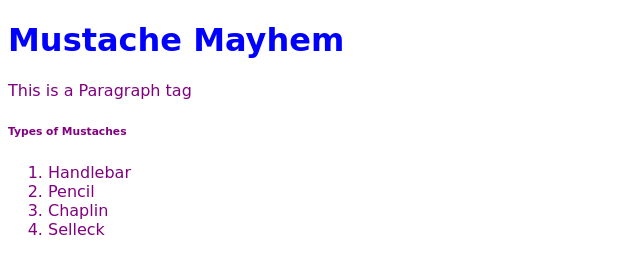
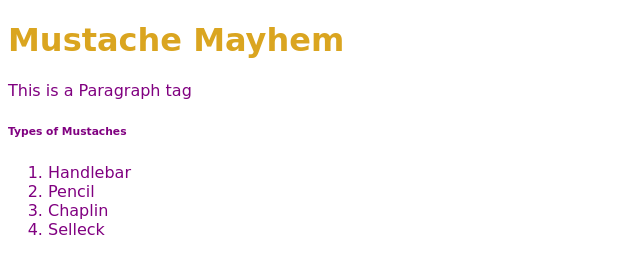
Before and after one commit to TechChris/techchris.github.io, a plain HTML site: page index.html in a window 1280 px wide. Shown: the top 255 px of the page, without its empty margins (0-640 px from the left). Drawn offline with Linux system fonts and the light colour scheme.

Commit message:
Update main.css

```diff
--- a/main.css
+++ b/main.css
@@ -4,7 +4,7 @@ body {
 }
 
 h1 {
-  color: blue;
+  color: goldenrod;
 }
 
 img {
```
